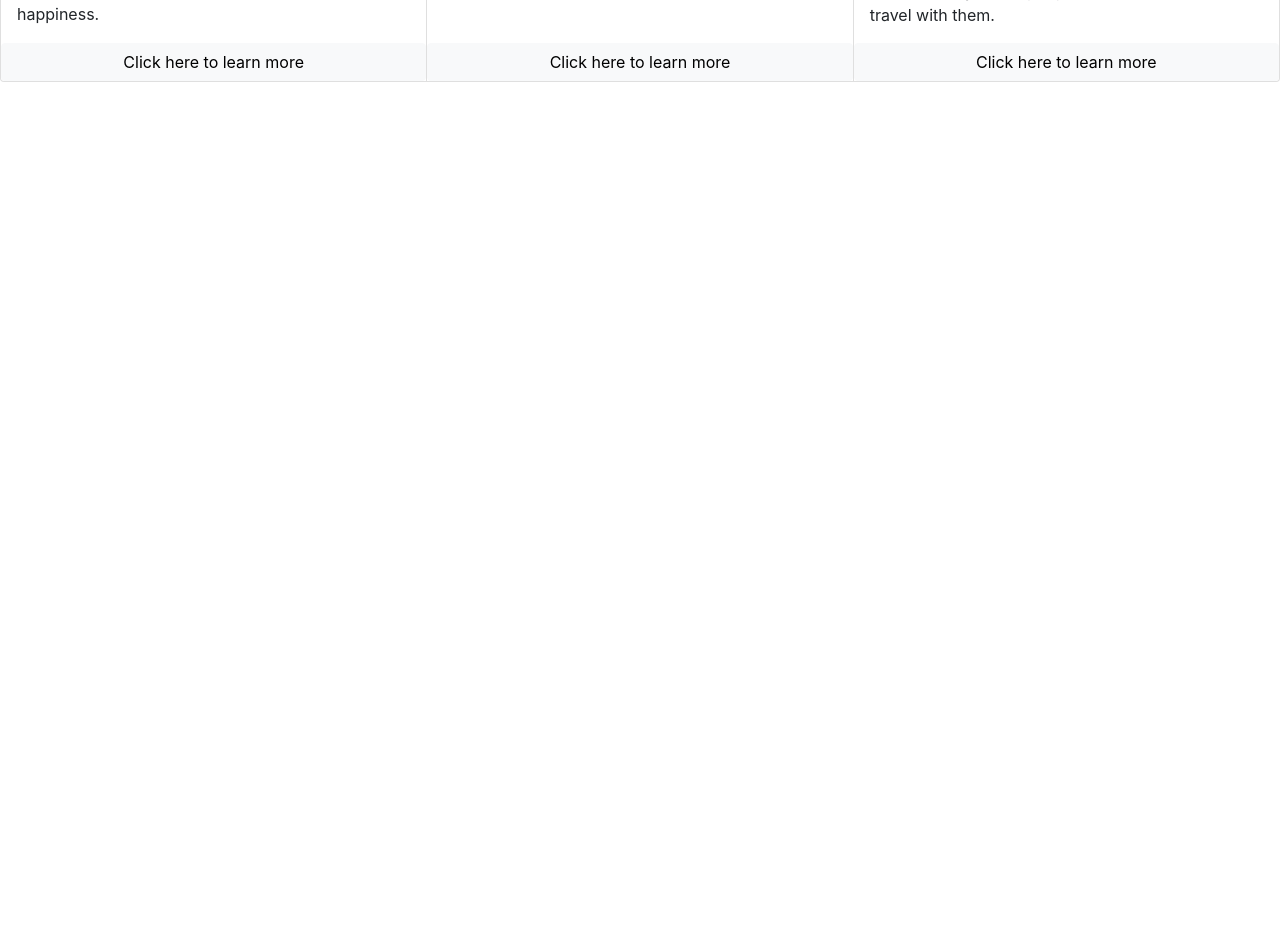
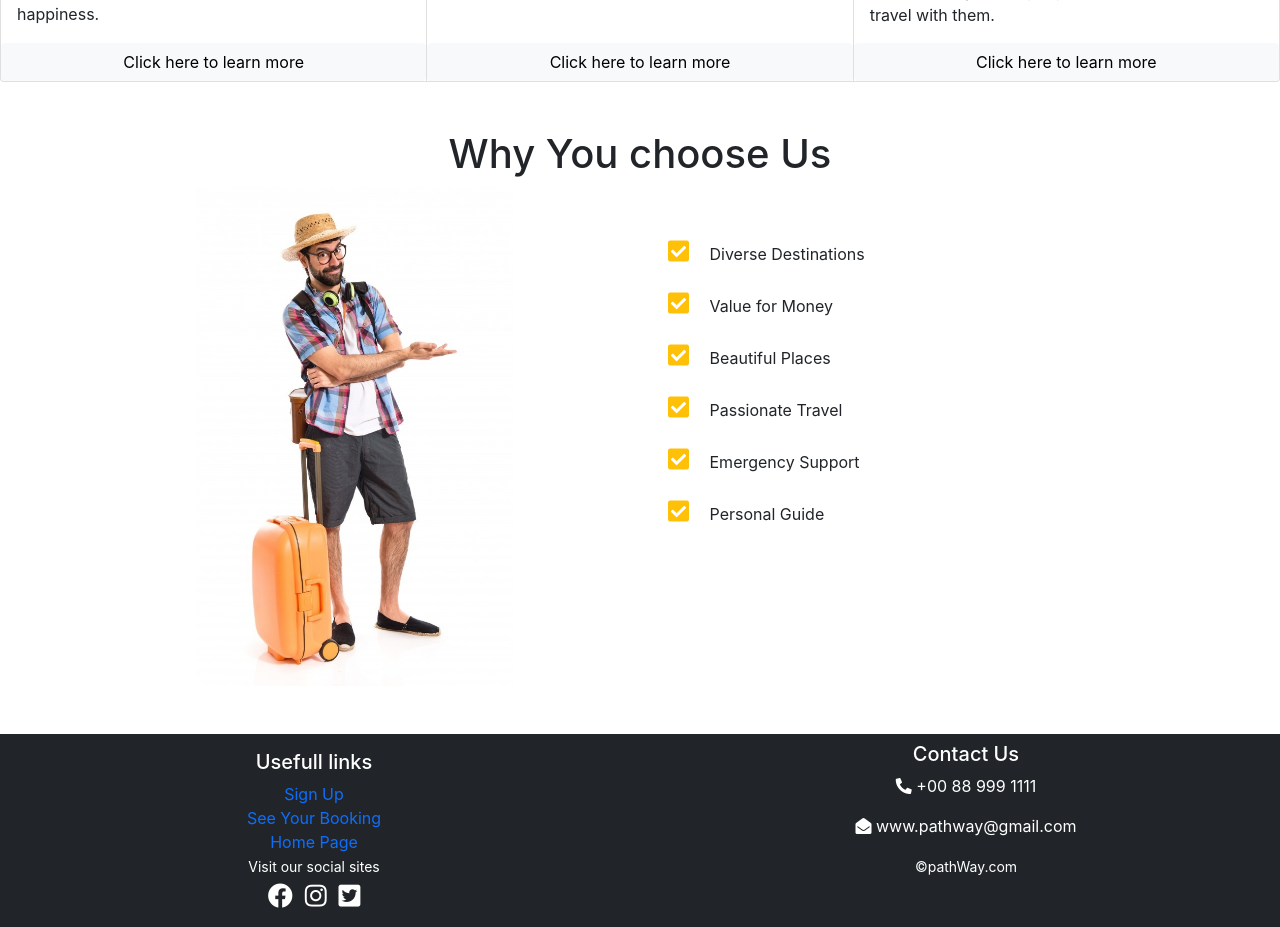
Before and after one commit to Polin-Rahman/path-Way-client-side, a React (Create React App) app: page / in a window 1280 px wide. Shown: the part 1100-2027 px from the top of the page. Before the commit the page ends 1230 px from the top, so only its background shows below. Built offline with nearby package versions, Linux system fonts and the light colour scheme; no server answers.

Commit message:
final-v1

```diff
--- /dev/null
+++ b/src/components/AboutUs/AboutUs.css
@@ -0,0 +1,9 @@
+.about-container{
+    overflow: hidden;
+}
+.bottom-img img{
+    height:500px;
+}
+.about-text{
+    margin-top: 40px;
+}
--- /dev/null
+++ b/src/components/AboutUs/AboutUs.js
@@ -0,0 +1,31 @@
+import React from 'react';
+import './AboutUs.css';
+import bImg from '../../images/man.jpg';
+
+const AboutUs = () => {
+    return (
+        <div className="container my-5 about-container">
+            <h1 className="text-center">Why You choose Us</h1>
+            <div className="row">
+                <div className="col-md-6">
+                    <div className="bottom-img d-flex justify-content-center">
+                        <img src={bImg} className="img-fluid" alt="" />
+                    </div>
+                </div>
+                <div className="col-md-6">
+                    <div className="mt-5">
+                        <p><span className="text-warning fs-4 p-3"><i className="fas fa-check-square"></i></span> Diverse Destinations</p>
+                        <p><span className="text-warning fs-4 p-3"><i className="fas fa-check-square"></i></span> Value for Money</p>
+                        <p><span className="text-warning fs-4 p-3"><i className="fas fa-check-square"></i></span> Beautiful Places</p>
+                        <p><span className="text-warning fs-4 p-3"><i className="fas fa-check-square"></i></span> Passionate Travel</p>
+                        <p><span className="text-warning fs-4 p-3"><i className="fas fa-check-square"></i></span> Emergency Support</p>
+                        <p><span className="text-warning fs-4 p-3"><i className="fas fa-check-square"></i></span> Personal Guide</p>
+                    </div>
+                </div>
+            </div>
+
+        </div>
+    );
+};
+
+export default AboutUs;
--- /dev/null
+++ b/src/components/Footer/Footer.css
@@ -0,0 +1,14 @@
+.footer-container{
+    overflow: hidden;
+}
+.link-text{
+    text-decoration: none;
+}
+.socal-icon{
+    margin-top:5px;
+}
+.socal-icon i{
+    font-size:25px;
+    margin-left: 6px;
+    margin-right: 6px;
+}
--- /dev/null
+++ b/src/components/Footer/Footer.js
@@ -0,0 +1,44 @@
+import React from 'react';
+import { Link } from 'react-router-dom';
+import './Footer.css';
+
+const Footer = () => {
+    return (
+        <div className="bg-dark footer-container">
+            <div className="row">
+                <div className="col-md-6">
+                    <div className="text-center text-white">
+                        <div className="p-3">
+                            <h5>Usefull links</h5>
+                            <Link className="link-text" to="/login">Sign Up</Link>
+                            <br />
+                            <Link className="link-text" to="/myorders">See Your Booking</Link>
+                            <br />
+                            <Link className="link-text" to="/home">Home Page</Link>
+                            <br />
+                            <small>Visit our social sites</small>
+                            <div className="socal-icon">
+                                <i className="fab fa-facebook"></i>
+                                <i className="fab fa-instagram"></i>
+                                <i className="fab fa-twitter-square"></i>
+                            </div>
+                        </div>
+                    </div>
+                </div>
+                <div className="col-md-6">
+                    <div className="text-center text-white">
+                        <div className="p-2">
+                            <h5>Contact Us</h5>
+                            <p><i className="fas fa-phone-alt"></i> +00 88 999 1111</p>
+                            <p><i className="fas fa-envelope-open"></i> www.pathway@gmail.com</p>
+                            <p><small>©pathWay.com</small></p>
+                        </div>
+                    </div>
+                </div>
+
+            </div>
+        </div>
+    );
+};
+
+export default Footer;
--- a/src/components/Home/Home.js
+++ b/src/components/Home/Home.js
@@ -1,4 +1,6 @@
 import React from 'react';
+import AboutUs from '../AboutUs/AboutUs';
+import Footer from '../Footer/Footer';
 import Header from '../Header/Header';
 import Packages from '../Packages/Packages';
 import Services from '../Services/Services';
@@ -9,6 +11,8 @@ const Home = () => {
             <Header></Header>
             <Services></Services>
             <Packages></Packages>
+            <AboutUs></AboutUs>
+            <Footer></Footer>
         </div>
     );
 };
--- a/src/components/Packages/Packages.js
+++ b/src/components/Packages/Packages.js
@@ -7,7 +7,7 @@ import img3 from '../../images/group.jpg';
 const Packages = () => {
     return (
         <div className="continer my-5">
-            <h1 className="text-center mb-5">Some exceting Packages</h1>
+            <h1 className="text-center mb-5">Some exciting Packages</h1>
 
             <CardGroup>
                 <Card>
```
Also changed, not shown: src/images/image.jpg (added), src/images/man.jpg (added).
